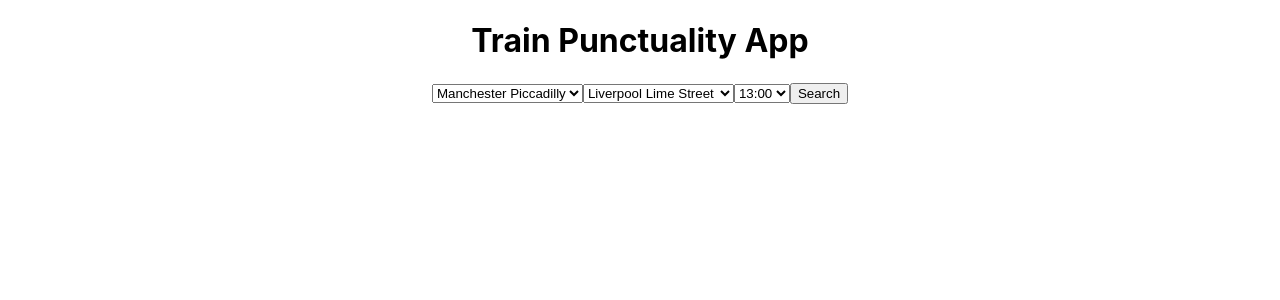
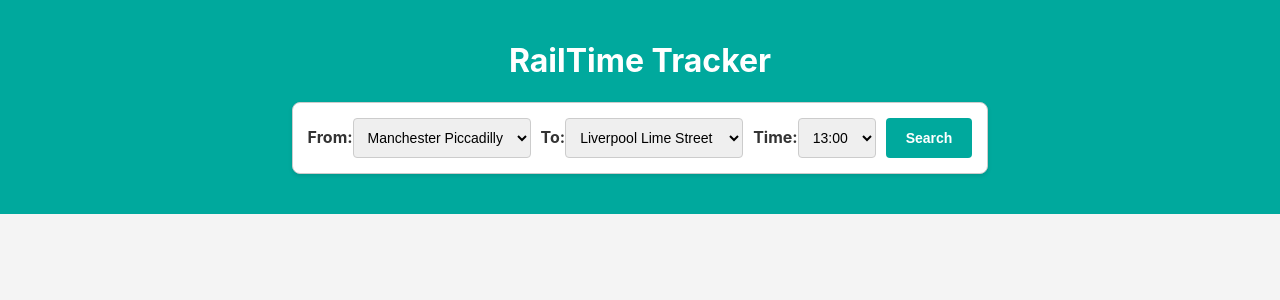
Before and after one commit to RGraDev/RailTime-Tracker, a React (Create React App) app: page / in a window 1280 px wide. Shown: the top 300 px of the page. Built offline with nearby package versions, Linux system fonts and the light colour scheme.

Commit message:
Had a go at applying some styling

```diff
--- a/src/components/App.js
+++ b/src/components/App.js
@@ -14,13 +14,15 @@ const App = () => {
 
   return (
     <div className="App">
-      <h1>Train Punctuality App</h1>
-      <JourneySearchForm
-        fields={fields}
-        setFields={setFields}
-        setSearchResults={setSearchResults}
-      />
-      {searchResults.length > 0 && (
+      <div className="header">
+        <h1>RailTime Tracker</h1>
+        <JourneySearchForm
+          fields={fields}
+          setFields={setFields}
+          setSearchResults={setSearchResults}
+        />
+      </div>
+      {searchResults && searchResults.length > 0 && (
         <SearchResults services={searchResults} fields={fields} />
       )}
     </div>
--- a/src/components/JourneySearchForm.js
+++ b/src/components/JourneySearchForm.js
@@ -1,6 +1,7 @@
 /* eslint-disable no-console */
 import React from "react";
 import axios from "axios";
+import "../styles/JourneySearchForm.css";
 
 const JourneySearchForm = ({ fields, setFields, setSearchResults }) => {
   const generateTimeOptions = () => {
@@ -48,8 +49,10 @@ const JourneySearchForm = ({ fields, setFields, setSearchResults }) => {
   };
 
   return (
-    <div className="SearchJournies">
-      <form onSubmit={handleSearchJournies}>
+    <div className="search-form-container">
+      <form className="search-form" onSubmit={handleSearchJournies}>
+        <label htmlFor="origin_station">
+          From:
           <select
             id="origin_station"
             name="origin_station"
@@ -63,6 +66,10 @@ const JourneySearchForm = ({ fields, setFields, setSearchResults }) => {
               Manchester Piccadilly
             </option>
           </select>
+        </label>
+
+        <label htmlFor="destination_station">
+          To:
           <select
             id="destination_station"
             name="destination_station"
@@ -76,6 +83,10 @@ const JourneySearchForm = ({ fields, setFields, setSearchResults }) => {
               Manchester Piccadilly
             </option>
           </select>
+        </label>
+
+        <label htmlFor="time">
+          Time:
           <select
             id="time"
             name="time"
@@ -88,6 +99,8 @@ const JourneySearchForm = ({ fields, setFields, setSearchResults }) => {
               </option>
             ))}
           </select>
+        </label>
+
         <button type="submit" onClick={handleSearchJournies}>
           Search
         </button>
--- a/src/components/SearchResults.js
+++ b/src/components/SearchResults.js
@@ -1,6 +1,7 @@
 import React, { useState } from "react";
 import Service from "./Service";
 import ServiceDetails from "./ServiceDetails";
+import "../styles/SearchResults.css";
 
 const SearchResults = ({ services, fields }) => {
   const [expandedIndices, setExpandedIndices] = useState([]);
@@ -13,15 +14,15 @@ const SearchResults = ({ services, fields }) => {
     );
   };
 
-  if (!services) {
+  if (services.length === 0) {
     return <p>No results found.</p>;
   }
 
   return (
-    <div className="SearchResults">
-      <h2>Search Results</h2>
+    <div className="search-results-container">
+      <h2>Good news! We found the following journies for you...</h2>
       {services.map((service, index) => (
-        <div key={service.serviceUid}>
+        <div key={service.serviceUid} className="result-item">
           <Service service={service} />
           <button type="button" onClick={() => handleExpand(index)}>
             {expandedIndices.includes(index)
--- a/src/components/Service.js
+++ b/src/components/Service.js
@@ -1,13 +1,20 @@
 // Service.js
 import React from "react";
+import "../styles/Service.css";
 
 const Service = ({ service }) => {
+  function formatTime(timeString) {
+    const hours = timeString.slice(0, 2);
+    const minutes = timeString.slice(2);
+    return `${hours}:${minutes}`;
+  }
+
   return (
-    <div className="Service">
-      <ul>
+    <div className="service-container">
+      <ul className="service-information">
         <li>
           Departs {service.locationDetail.description}:{" "}
-          {service.locationDetail.gbttBookedDeparture} (Platform{" "}
+          {formatTime(service.locationDetail.gbttBookedDeparture)} (Platform{" "}
           {service.locationDetail.platform})
         </li>
       </ul>
--- a/src/components/ServiceDetails.js
+++ b/src/components/ServiceDetails.js
@@ -2,6 +2,7 @@
 /* eslint-disable no-console */
 import React, { useEffect, useState } from "react";
 import axios from "axios";
+import "../styles/ServiceDetails.css";
 
 const ServiceDetails = ({ fields, service }) => {
   const [details, setDetails] = useState(null);
@@ -74,12 +75,12 @@ const ServiceDetails = ({ fields, service }) => {
       status = "On Time";
     }
   } else {
-    status = "Unexpected condition"; // Adjust this according to your needs
+    status = "Unexpected condition";
   }
 
   return (
-    <div className="ServiceDetails">
-      <ul>
+    <div className="service-details-container">
+      <ul className="service-details">
         <li>{details.serviceUid}</li>
         <li>Service operated by {details.atocName}</li>
         <li>Timetabled Arrival: {formatTime(gbttBookedArrival)}</li>
--- a/src/index.css
+++ b/src/index.css
@@ -5,6 +5,7 @@ body {
     sans-serif;
   -webkit-font-smoothing: antialiased;
   -moz-osx-font-smoothing: grayscale;
+  background-color: #f4f4f4;
 }
 
 code {
--- a/src/styles/App.css
+++ b/src/styles/App.css
@@ -1,5 +1,12 @@
 .App {
   text-align: center;
+}
+
+.header {
+  background-color: #00a99d;
+  padding: 20px;
+  text-align: center;
+  color: #fff;
 }
 
 .App-logo {
--- /dev/null
+++ b/src/styles/JourneySearchForm.css
@@ -0,0 +1,40 @@
+.search-form-container {
+    display: flex;
+    justify-content: center;
+    align-items: center;
+    margin-bottom: 20px;
+  }
+
+  .search-form {
+    display: flex;
+    gap: 10px;
+    background-color: #fff;
+    padding: 15px;
+    border: 1px solid #ccc;
+    border-radius: 8px;
+    box-shadow: 0 2px 4px rgba(0, 0, 0, 0.1);
+  }
+
+  .search-form select {
+    padding: 10px;
+    border: 1px solid #ccc;
+    border-radius: 4px;
+    font-size: 14px;
+  }
+
+  .search-form button {
+    padding: 10px 20px;
+    background-color: #00a99d;
+    color: #fff;
+    border: none;
+    border-radius: 4px;
+    font-size: 14px;
+    cursor: pointer;
+    font-weight: bold;
+  }
+
+  label {
+    display: block;
+    font-weight: bold;
+    color: #333;
+  }
--- /dev/null
+++ b/src/styles/SearchResults.css
@@ -0,0 +1,29 @@
+.search-results-container {
+    margin-top: 20px;
+    background-color: #ffffff;
+    box-shadow: 0 2px 4px rgba(0, 0, 0, 0.1);
+    padding: 20px;
+    border-radius: 8px;
+    max-width: 600px;
+    margin-left: auto;
+    margin-right: auto;
+  }
+
+  .result-item {
+    border: 1px solid #ccc;
+    border-radius: 8px;
+    margin-bottom: 10px;
+    padding: 10px;
+    background-color: #fff;
+  }
+
+  .result-item button {
+    padding: 10px;
+    border: 1px solid #ccc;
+    border-radius: 4px;
+    font-size: 14px;
+    background-color: #00a99d;
+    color: #fff;
+    cursor: pointer;
+    font-weight: bold;
+  }
--- /dev/null
+++ b/src/styles/Service.css
@@ -0,0 +1,12 @@
+.service-container {
+    background-color: #f1f1f1;
+    border: 1px solid #ddd;
+    margin: 10px;
+    padding: 10px;
+    border-radius: 8px;
+  }
+
+  .service-information li {
+    list-style: none;
+    font-size: 16px;
+  }
--- /dev/null
+++ b/src/styles/ServiceDetails.css
@@ -0,0 +1,14 @@
+.service-details-container {
+    background-color: #f1f1f1;
+    border: 1px solid #ddd;
+    margin: 10px;
+    padding: 10px;
+    border-radius: 8px;
+  }
+
+.service-details li {
+    list-style: none;
+    font-size: 16px;
+    text-align: left;
+    margin-bottom: 8px;
+  }
```
Lines whose indentation alone changed are shown as unchanged.
